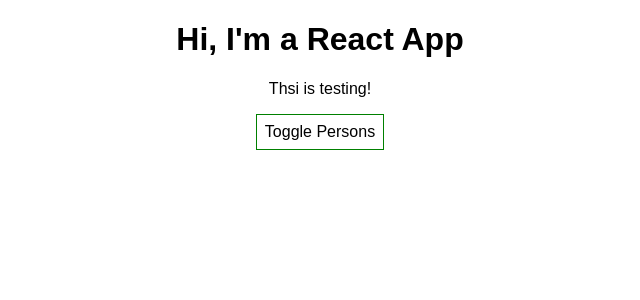
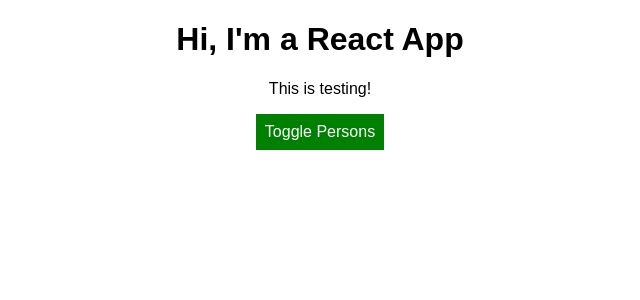
Before and after one commit to vani1992-seelam/build-react-app, a React (Create React App) app in the folder react-complete-guide/: page / in a window 1280 px wide. Shown: the top 300 px of the page, without its empty margins (320-960 px from the left). Built offline with nearby package versions, Linux system fonts and the light colour scheme.

Commit message:
setting class and styles dynamically

```diff
--- a/react-complete-guide/src/App.css
+++ b/react-complete-guide/src/App.css
@@ -1,3 +1,9 @@
 .App {
   text-align: center;
 }
+.red {
+  color: red;
+}
+.bold {
+  font-weight: bold;
+}
--- a/react-complete-guide/src/App.js
+++ b/react-complete-guide/src/App.js
@@ -53,7 +53,8 @@
 
   render() {
     const style = {
-      backgroundColor: "white",
+      backgroundColor: "green",
+      color: "white",
       font: "inherit",
       border: "1px solid green",
       padding: "8px",
@@ -76,11 +77,21 @@
           })}
         </div>
       );
+      style.backgroundColor = "red";
     }
+
+    const classes = [];
+    if (this.state.persons.length <= 2) {
+      classes.push("red"); //classes = 'red'
+    }
+    if (this.state.persons.length <= 1) {
+      classes.push("bold"); //classes = 'red'&'bold'
+    }
+
     return (
       <div className="App">
         <h1>Hi, I'm a React App</h1>
-        <p>Thsi is testing!</p>
+        <p className={classes.join(" ")}>This is testing!</p>
         {/* alternate arrow function for binding  */}
         <button style={style} onClick={this.togglePersonsHandler}>
           Toggle Persons
```
